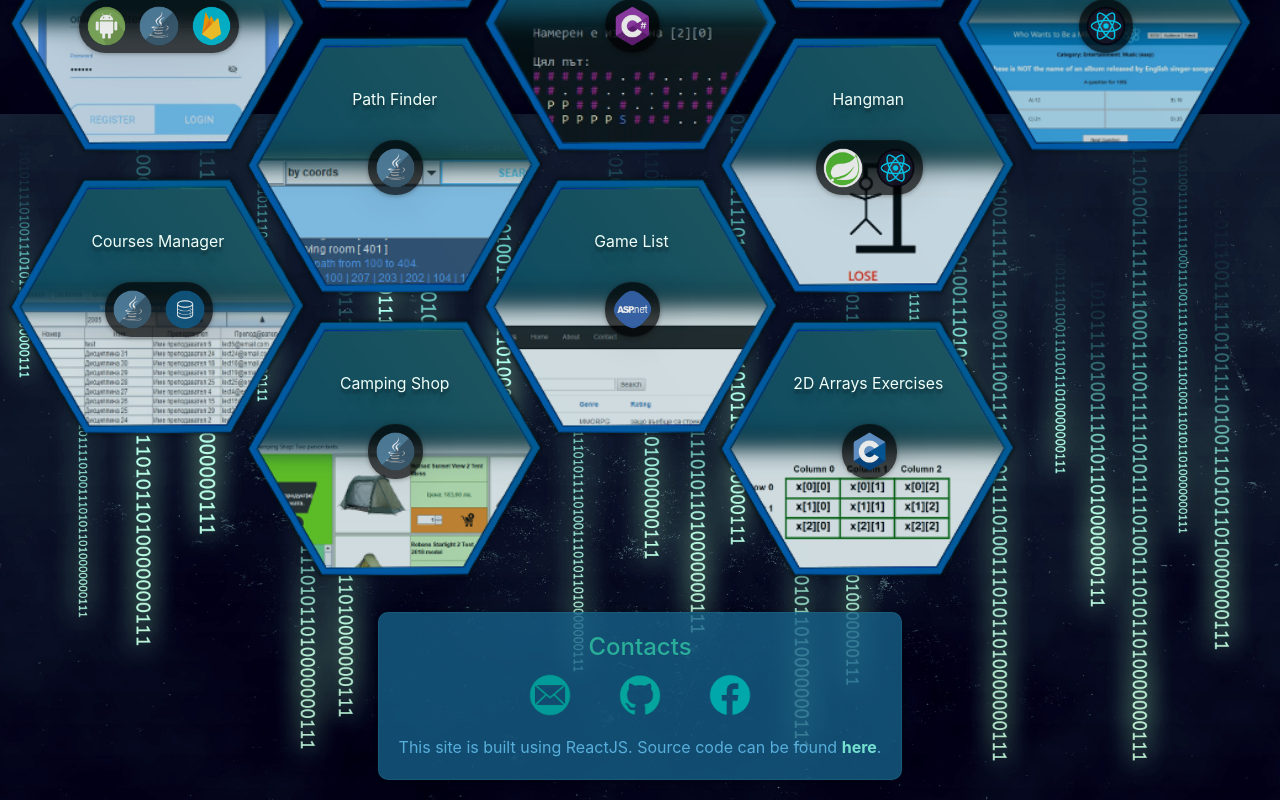
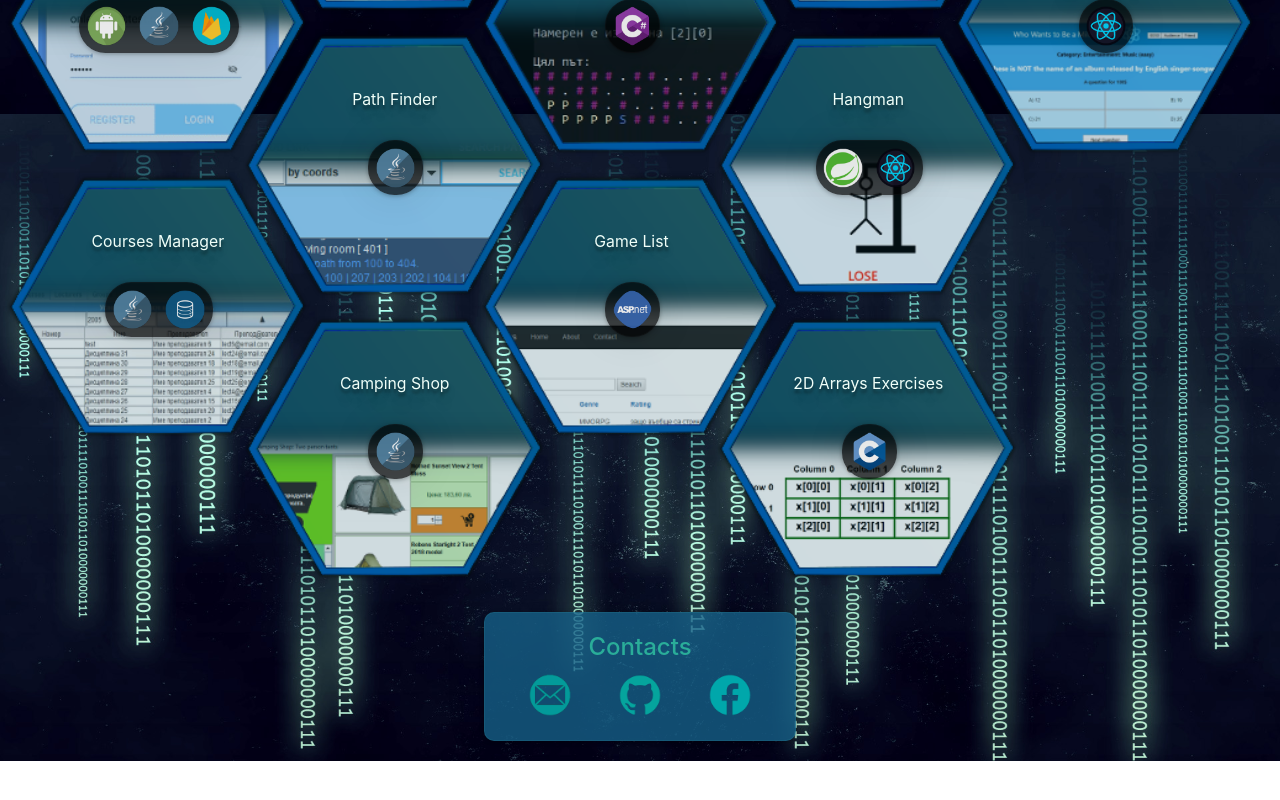
Before and after one commit to angelzbg/portfolio, a React (Create React App) app: page / in a window 1280 px wide. Shown: the part 686-1486 px from the top of the page. After the commit the page ends 1447 px from the top, so only its background shows below. Built offline with nearby package versions, Linux system fonts and the light colour scheme.

Commit message:
Update Footer.js

```diff
--- a/src/components/Footer.js
+++ b/src/components/Footer.js
@@ -16,11 +16,6 @@
                         <a className="contact" href="https://github.com/angelzbg" target="_blank" rel="noopener noreferrer"><img src={contacts_github} alt=""/></a>
                         <a className="contact" href="https://www.facebook.com/angel.zlatanovv" target="_blank" rel="noopener noreferrer"><img src={contacts_fb} alt=""/></a>
                     </div>
-
-                <div style={{paddingTop: "15px", color: "#58aedb"}}>
-                    This site is built using ReactJS. Source code can be found <a style={{color: "#75e0d0", fontWeight: "bold", textDecoration: "none"}} href="https://github.com/angelzbg/portfolio" target="_blank" rel="noopener noreferrer">here</a>.
-                </div>
-
                 </center>
             </div>
         )
```
Lines whose indentation alone changed are shown as unchanged.
